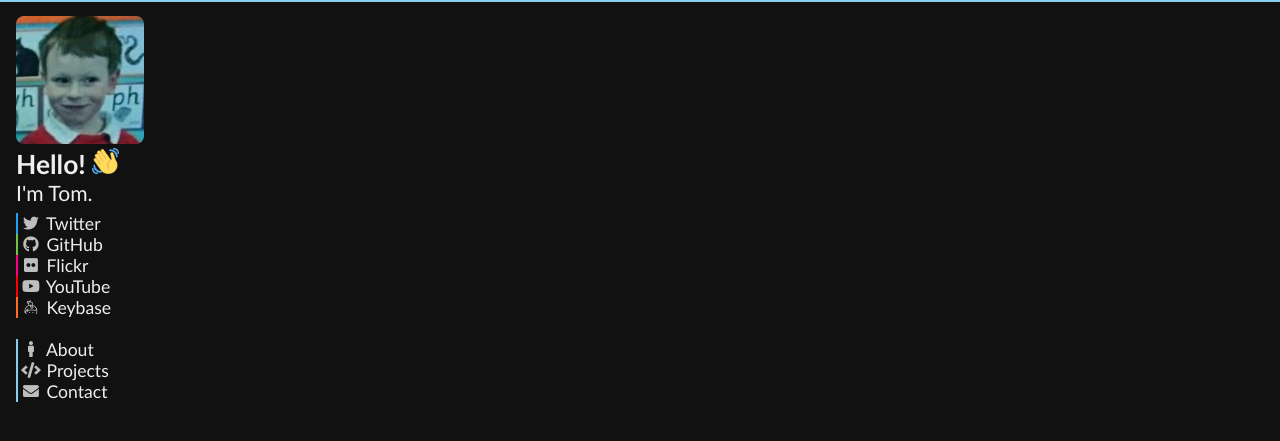
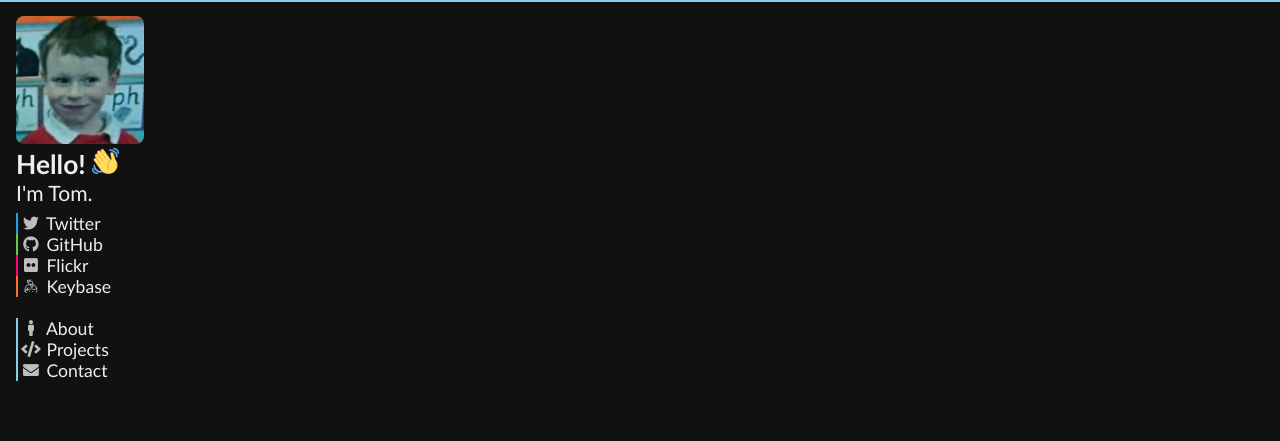
Before and after one commit to tomfishemoji/tomfishemoji.github.io, a Jekyll site: the page built from index.html, in a window 1280 px wide. Shown: the top 441 px of the page. Built offline with Jekyll 4.4.1, drawn with Linux system fonts in a browser that asks for light colours.

Commit message:
remove yt from sidebar

```diff
--- a/_includes/sidebar.html
+++ b/_includes/sidebar.html
@@ -18,7 +18,7 @@
   <a href="https://twitter.com/mrdnomaid" id="twitter"><i class="fab fa-fw fa-twitter"></i> Twitter</a><br>
   <a href="https://github.com/mrdnomaid" id="github"><i class="fab fa-fw fa-github"></i> GitHub</a><br>
   <a href="https://photos.trobinson.me" id="flickr"><i class="fab fa-fw fa-flickr"></i> Flickr</a><br>
-  <a href="https://youtube.com/dnomaid" id="youtube"><i class="fab fa-fw fa-youtube"></i> YouTube</a><br>
+  <!-- <a href="https://youtube.com/dnomaid" id="youtube"><i class="fab fa-fw fa-youtube"></i> YouTube</a><br> -->
   <a href="https://keybase.io/dnomaid" id="keybase"><i class="fab fa-fw fa-keybase"></i> Keybase</a><br><br>
 
   <a href="/about/" id="about" {% if page.url == '/about/' or page.url == '/faq/' or page.url == '/tech/' %}class="c"{% endif %}><i class="fas fa-fw fa-male"></i> About</a><br>
```
